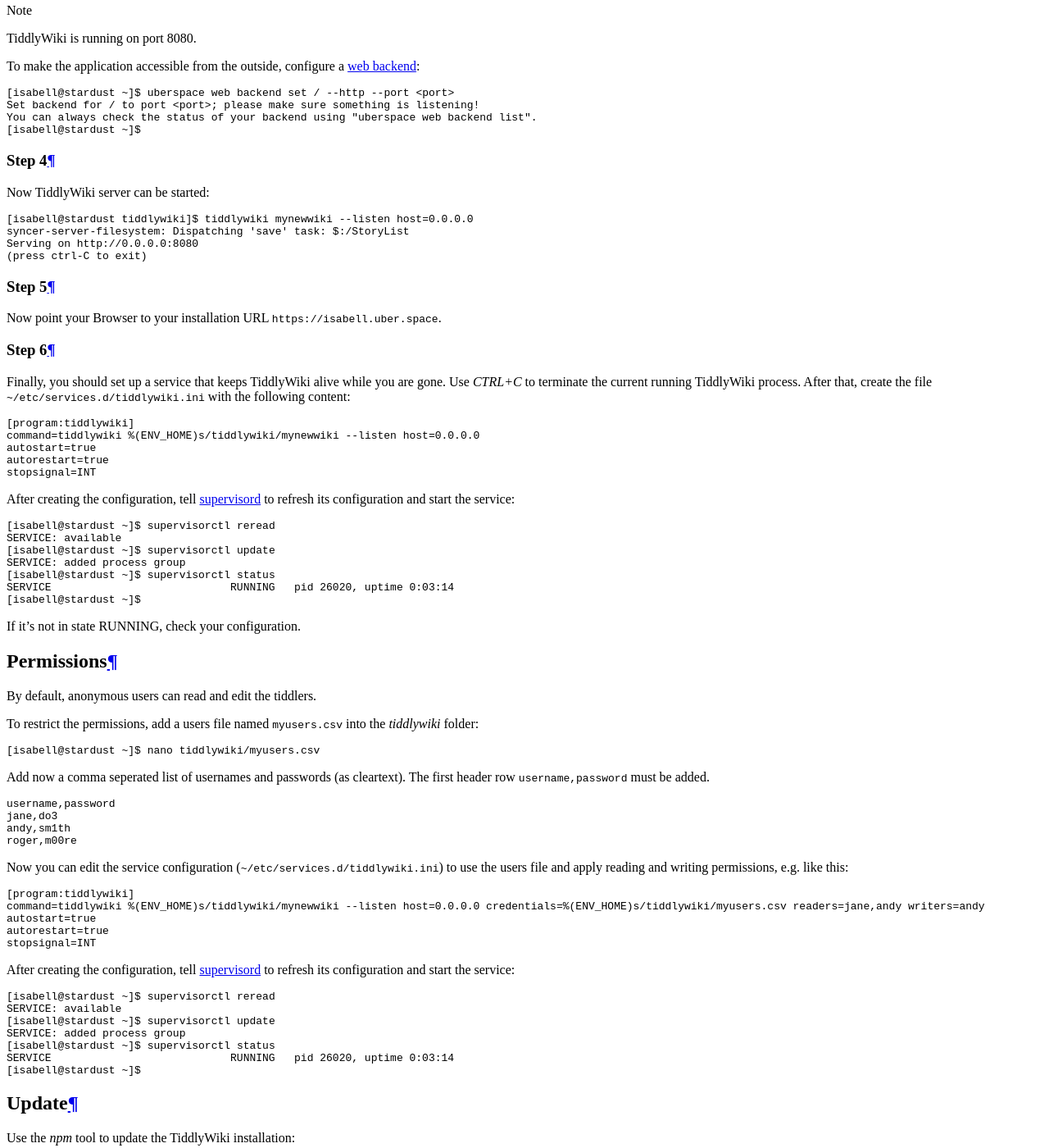
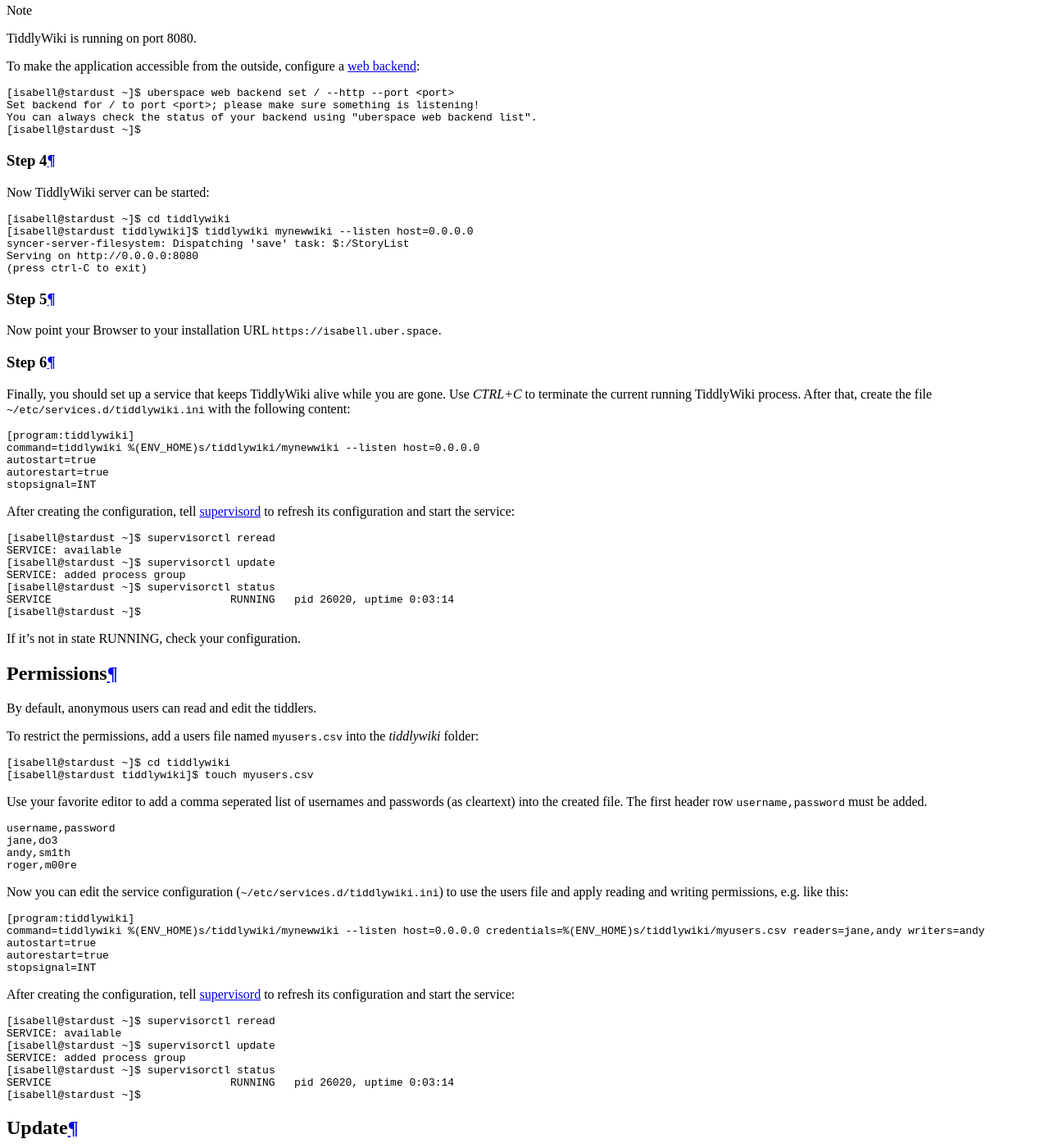
Before and after one commit to Uberspace/lab, a Sphinx documentation site: the page built from source/guide_tiddlywiki5.rst, in a window 1280 px wide and 1400 px high, scrolled down 5080 px. Shown: the whole window at 82% size. Built offline with Sphinx 7.4.7 and the Read the Docs theme 2.0.0, drawn with Linux system fonts in a browser that asks for light colours.

Commit message:
Better usability

```diff
--- a/source/guide_tiddlywiki5.rst
+++ b/source/guide_tiddlywiki5.rst
@@ -83,6 +83,7 @@
 
 ::
 
+ [isabell@stardust ~]$ cd tiddlywiki
  [isabell@stardust tiddlywiki]$ tiddlywiki mynewwiki --listen host=0.0.0.0
  syncer-server-filesystem: Dispatching 'save' task: $:/StoryList
  Serving on http://0.0.0.0:8080
@@ -117,9 +118,10 @@
 
 ::
 
- [isabell@stardust ~]$ nano tiddlywiki/myusers.csv
+ [isabell@stardust ~]$ cd tiddlywiki
+ [isabell@stardust tiddlywiki]$ touch myusers.csv
 
-Add now a comma seperated list of usernames and passwords (as cleartext). The first header row ``username,password`` must be added.
+Use your favorite editor to add a comma seperated list of usernames and passwords (as cleartext) into the created file. The first header row ``username,password`` must be added.
 
 ::
 
```
